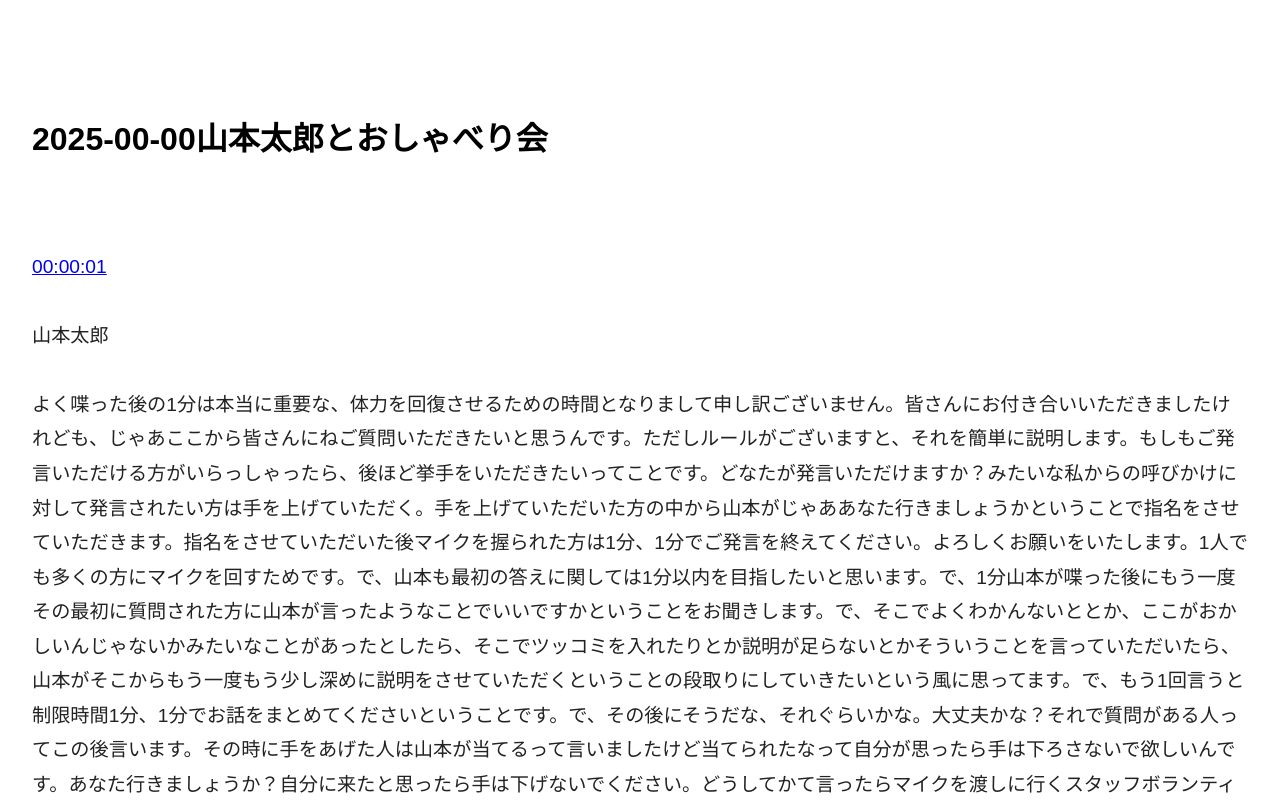
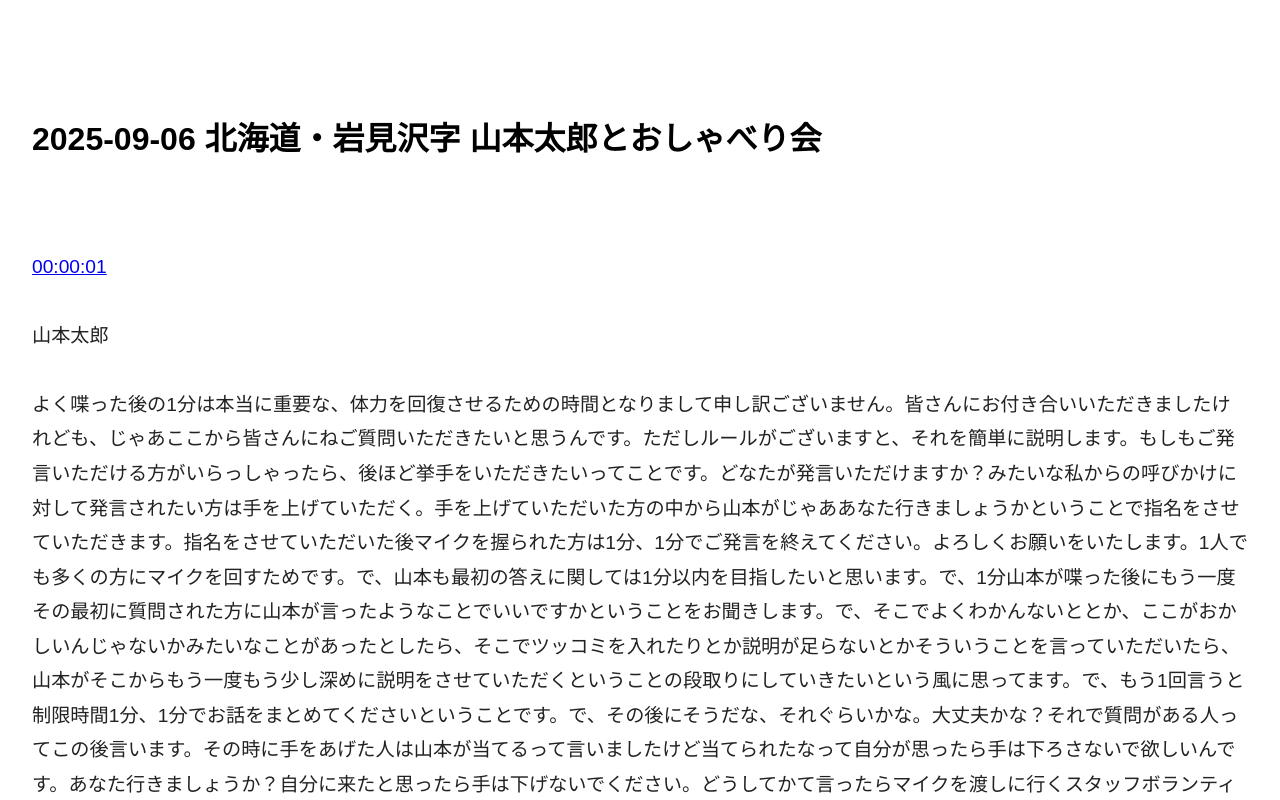
Before and after one commit to takuror25/reiwa-kensaku-unofficial, a plain HTML site: page talks/2025-09-06-iwamisawa.html in a window 1280 px wide. Shown: the top 800 px of the page. Drawn offline with Linux system fonts and the light colour scheme.

Commit message:
Update 2025-09-06-iwamisawa.html

```diff
--- a/talks/2025-09-06-iwamisawa.html
+++ b/talks/2025-09-06-iwamisawa.html
@@ -3,7 +3,7 @@
 <head>
 <meta charset="UTF-8">
 <meta name="viewport" content="width=device-width, initial-scale=1.0">
-<title>2025-00-00山本太郎とおしゃべり会</title>
+<title>2025-09-06 北海道・岩見沢字 山本太郎とおしゃべり会</title>
 <style>
   body { font-family: sans-serif; line-height: 1.8; margin: 2em; white-space: pre-wrap; }
 .y { color: #222222; }
@@ -19,7 +19,7 @@
 </head>
 <body>
 
-<h1>2025-00-00山本太郎とおしゃべり会</h1>
+<h1>2025-09-06 北海道・岩見沢字 山本太郎とおしゃべり会</h1>
 
 <p><span class="y">00:00:01<br>
 山本太郎<br>
```
